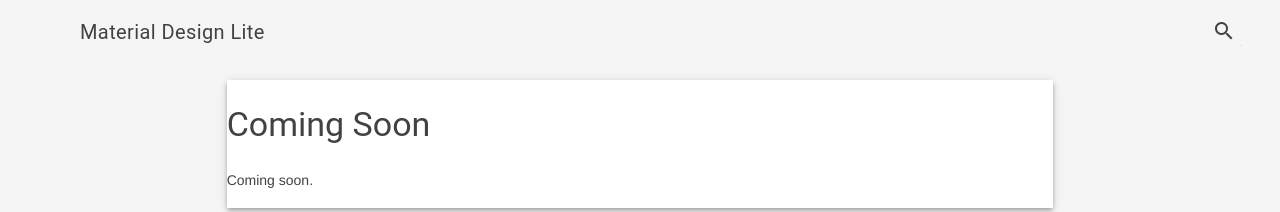
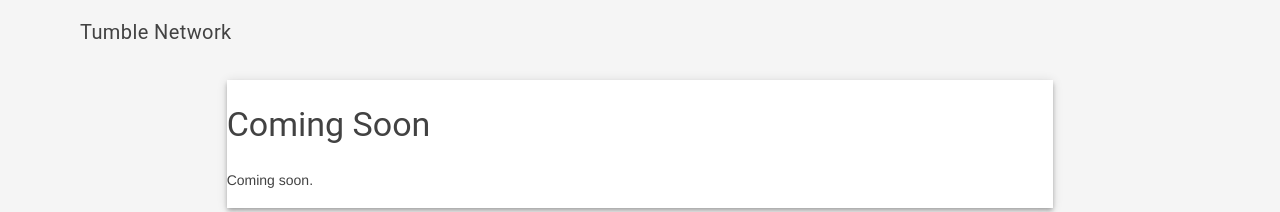
Before and after one commit to tumblenet/go.tumblenet.cu.cc, a Jekyll site: the page built from README.md, in a window 1280 px wide. Shown: the top 212 px of the page. Built offline with Jekyll 4.4.1, drawn with Linux system fonts in a browser that asks for light colours; our own code applies the rules of GitHub Pages for plain Markdown files.

Commit message:
Update default.html

```diff
--- a/_layouts/default.html
+++ b/_layouts/default.html
@@ -36,17 +36,8 @@
     <div class="demo-layout mdl-layout mdl-layout--fixed-header mdl-js-layout mdl-color--grey-100">
       <header class="demo-header mdl-layout__header mdl-layout__header--scroll mdl-color--grey-100 mdl-color-text--grey-800">
         <div class="mdl-layout__header-row">
-          <span class="mdl-layout-title">Material Design Lite</span>
+          <span class="mdl-layout-title">Tumble Network</span>
           <div class="mdl-layout-spacer"></div>
-          <div class="mdl-textfield mdl-js-textfield mdl-textfield--expandable">
-            <label class="mdl-button mdl-js-button mdl-button--icon" for="search">
-              <i class="material-icons">search</i>
-            </label>
-            <div class="mdl-textfield__expandable-holder">
-              <input class="mdl-textfield__input" type="text" id="search">
-              <label class="mdl-textfield__label" for="search">Enter your query...</label>
-            </div>
-          </div>
         </div>
       </header>
       <div class="demo-ribbon"></div>
```
